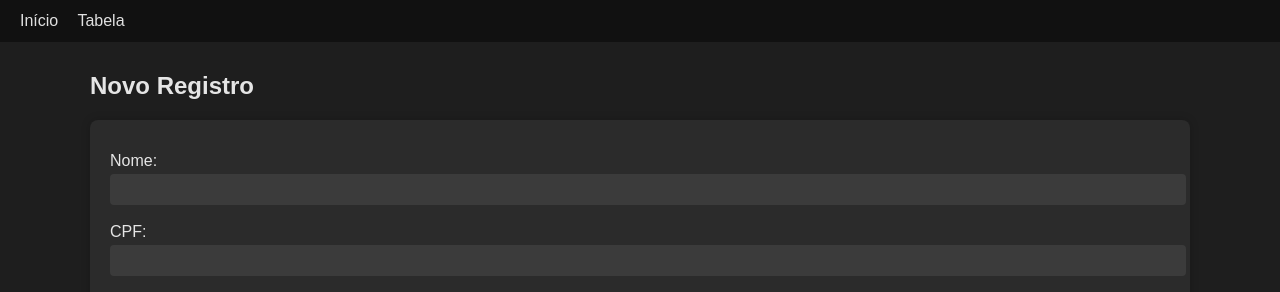
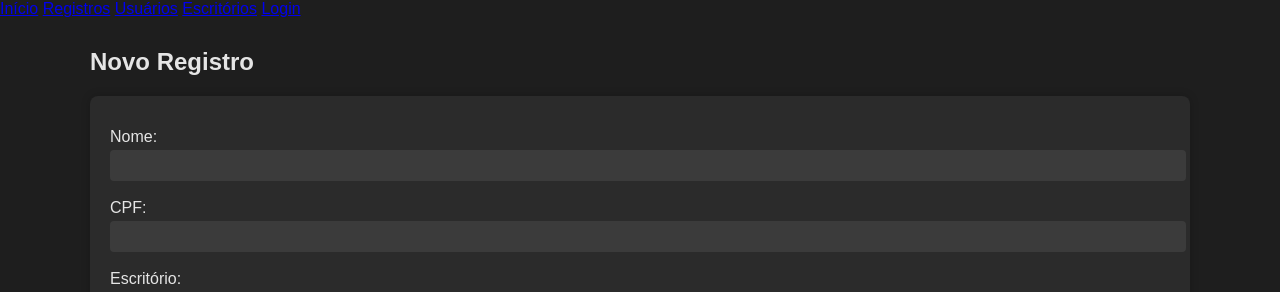
Before and after one commit to bponedev/CLIENTE, a Flask app: page / in a window 1280 px wide. Shown: the top 292 px of the page. Run offline with Flask 3, Linux system fonts and the light colour scheme; the visitor is signed in with stand-in values (Sample User, id 1); data that the repository does not hold is empty.

Commit message:
Update base.html

```diff
--- a/templates/base.html
+++ b/templates/base.html
@@ -2,47 +2,26 @@
 <html lang="pt-br">
 <head>
     <meta charset="UTF-8">
-    <title>{{ title or "Sistema Jurídico" }}</title>
+    <title>{{ title if title else "Sistema" }}</title>
     <link rel="stylesheet" href="{{ url_for('static', filename='style.css') }}">
     <script src="{{ url_for('static', filename='script.js') }}" defer></script>
 </head>
-
 <body>
 
-    <!-- NAVBAR SUPERIOR -->
-    <nav class="navbar">
-        <div class="nav-left">
-            <a href="{{ url_for('main.index') }}">Início</a>
-            <a href="{{ url_for('records.table') }}">Tabela</a>
+<header>
+    <nav>
+        <a href="{{ url_for('index') }}">Início</a>
+        <a href="{{ url_for('records_list') }}">Registros</a>
+        <a href="{{ url_for('users_list') }}">Usuários</a>
+        <a href="{{ url_for('offices_list') }}">Escritórios</a>
+        <a href="{{ url_for('login') }}">Login</a>
+    </nav>
+</header>
 
-            {% if current_user and current_user.role in ["ADMIN", "SUPERVISOR"] %}
-            <a href="{{ url_for('offices.list_offices') }}">Escritórios</a>
-            <a href="{{ url_for('admin.users') }}">Usuários</a>
-            <a href="{{ url_for('records.excluidos') }}">Excluídos</a>
-            {% endif %}
-        </div>
-
-        {% if current_user %}
-        <div class="nav-right">
-            <span class="user-info">{{ current_user.full_name }} ({{ current_user.role }})</span>
-            <a href="{{ url_for('auth.logout') }}" class="logout-btn">Sair</a>
-        </div>
-        {% endif %}
-    </nav>
-
-    <!-- FLASH MESSAGES -->
-    <div class="flash-container">
-        {% with messages = get_flashed_messages(with_categories=True) %}
-            {% for category, msg in messages %}
-                <div class="flash {{ category }}">{{ msg }}</div>
-            {% endfor %}
-        {% endwith %}
-    </div>
-
-    <!-- CONTEÚDO PRINCIPAL -->
-    <main>
-        {% block content %}{% endblock %}
-    </main>
+<main>
+    {% block content %}
+    {% endblock %}
+</main>
 
 </body>
 </html>
```
